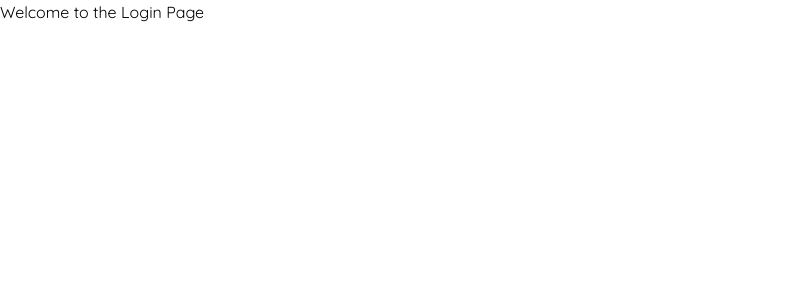
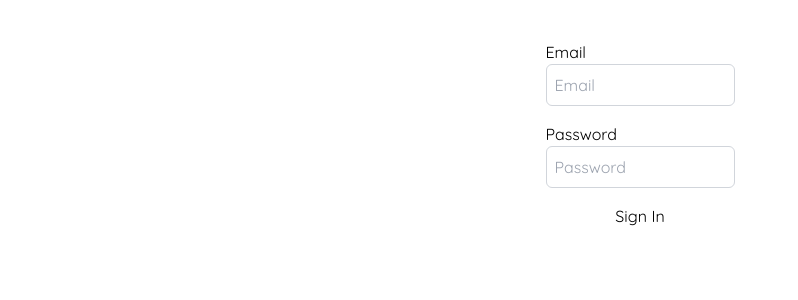
Before and after one commit to WildCodeSchool/cdajs-2405-projet-flowee, a React (Vite) app in the folder frontend/: page /login in a window 1280 px wide. Shown: the top 300 px of the page, without its empty margins (0-798 px from the left). Built offline with nearby package versions, Linux system fonts and the light colour scheme; no server answers.

Commit message:
Added login in front

```diff
--- a/frontend/src/pages/Login.tsx
+++ b/frontend/src/pages/Login.tsx
@@ -1,7 +1,101 @@
+import { gql, useMutation } from "@apollo/client";
+import { ChangeEvent, FormEvent, useState } from "react";
+import { useNavigate } from "react-router";
+
+interface FormData {
+  email: string;
+  password: string;
+}
+
+const LOGIN_MUTATION = gql`
+  mutation Login($password: String!, $email: String!) {
+    login(password: $password, email: $email)
+  }
+`;
+
 export default function Login() {
+  let navigate = useNavigate();
+
+  const initialSignInData: FormData = {
+    email: "",
+    password: "",
+  };
+
+  const [signInData, setsignInData] = useState(initialSignInData);
+  const [login, { loading, error }] = useMutation(LOGIN_MUTATION);
+  const [success, setSuccess] = useState(false);
+
+  const handleChangeForm = (e: ChangeEvent<HTMLInputElement>) => {
+    setsignInData((prev) => ({
+      ...prev,
+      [e.target.name]: e.target.value,
+    }));
+  };
+
+  const handleSubmit = async (e: FormEvent<HTMLFormElement>): Promise<void> => {
+    e.preventDefault();
+
+    try {
+      await login({
+        variables: {
+          email: signInData.email,
+          password: signInData.password,
+        },
+      });
+    } catch (error) {
+      console.error("Unable to login");
+    }
+
+    setSuccess(true);
+    navigate("/dashboard");
+  };
+
   return (
-    <div>
-      <h1>Welcome to the Login Page</h1>
+    <div className="">
+      <div className="bg-white flex flex-col items-center gap-10 rounded-t-[3rem] py-10">
+        <div className="flex flex-col gap-4  max-w-96 justify-self-center">
+          <form className="flex flex-col gap-4" onSubmit={handleSubmit}>
+            <label htmlFor="email" className="flex flex-col w-full">
+              Email
+              <input
+                type="email"
+                name="email"
+                value={signInData.email}
+                placeholder="Email"
+                className="p-2 border border-gray-300 rounded-md w-full"
+                onChange={handleChangeForm}
+                required
+              />
+            </label>
+
+            <label htmlFor="password" className="flex flex-col">
+              Password
+              <input
+                type="password"
+                name="password"
+                value={signInData.password}
+                placeholder="Password"
+                className="p-2 border border-gray-300 rounded-md w-full"
+                onChange={handleChangeForm}
+                required
+              />
+            </label>
+
+            <button type="submit" className="" disabled={loading}>
+              {loading ? "Signing Up..." : "Sign In"}
+            </button>
+          </form>
+
+          {error && (
+            <p className="text-red-500 text-sm text-center">{error.message}</p>
+          )}
+          {success && (
+            <p className="text-green-700 text-sm text-center">
+              You are logged in
+            </p>
+          )}
+        </div>
+      </div>
     </div>
   );
 }
```
